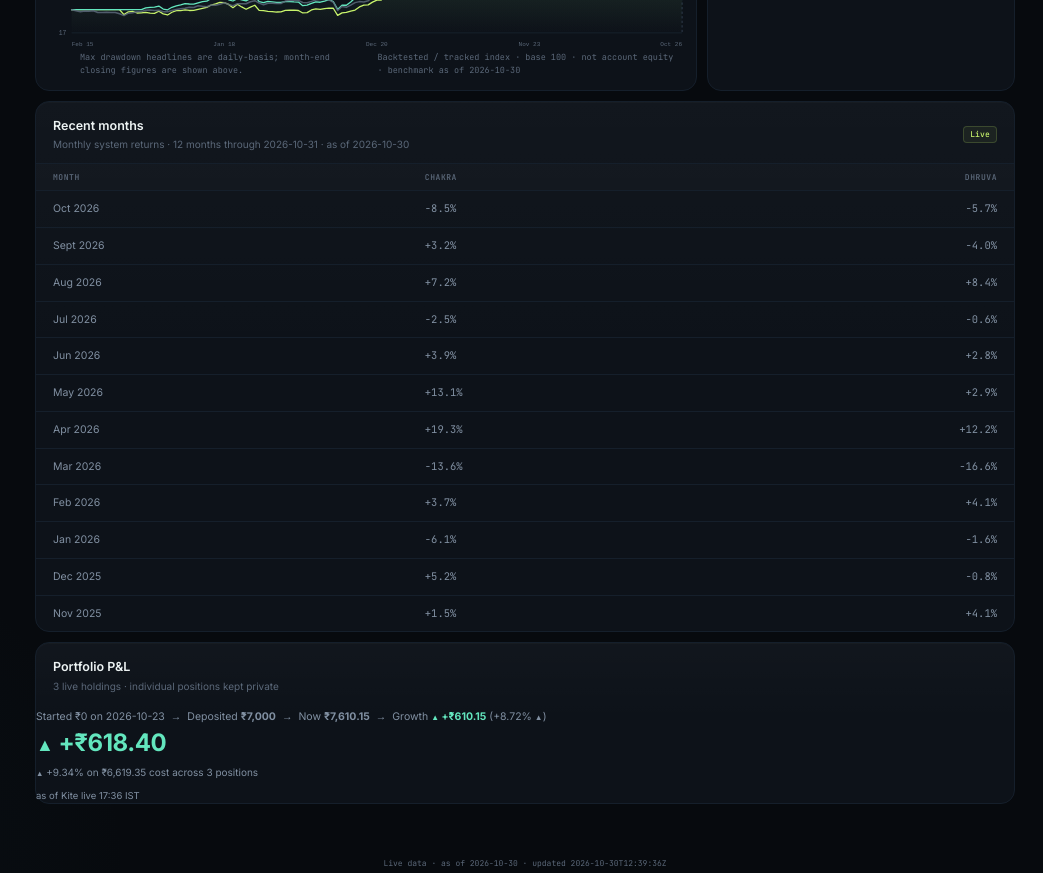
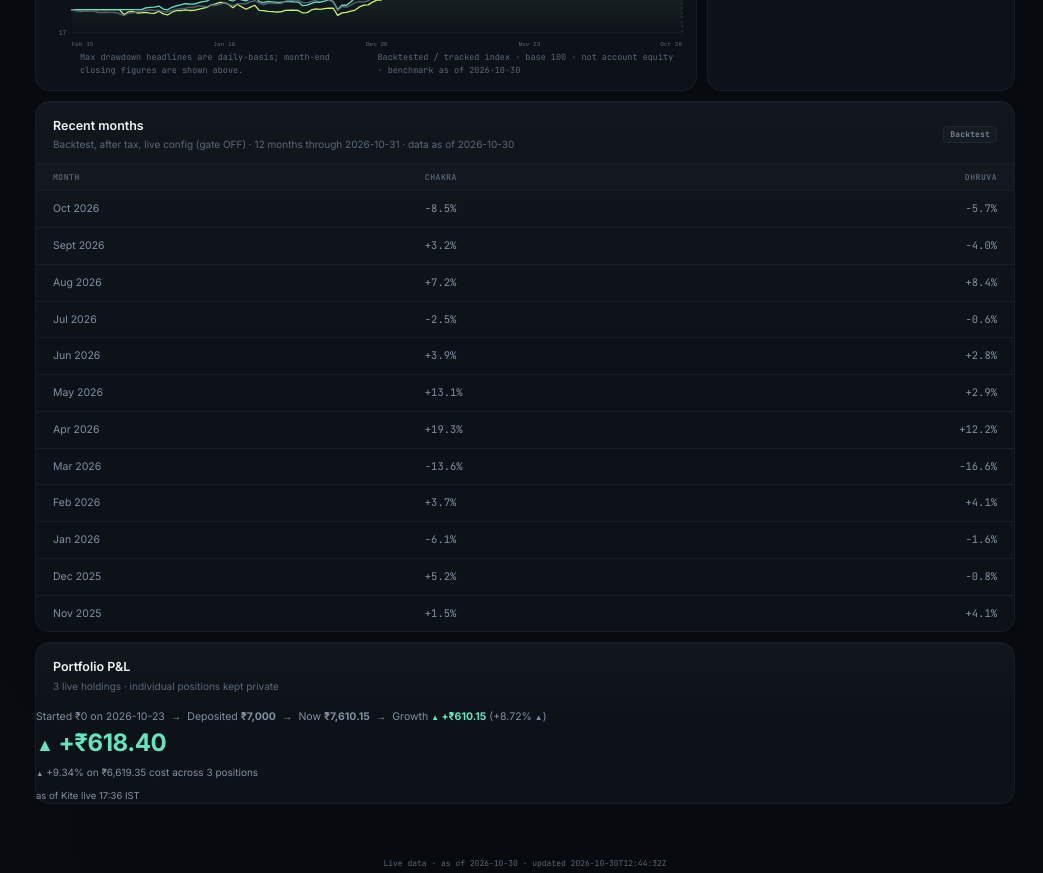
Before and after one commit to gulshan1234g5/trading-dashboard, a React (Vite) app: page / in a window 1280 px wide. Shown: the part 1080-1953 px from the top of the page, without its empty margins (237-1280 px from the left). Built offline with nearby package versions, Linux system fonts and the light colour scheme.

Commit message:
fix(overview): Recent months is backtest, not live — relabel pill and subtitle

```diff
--- a/public/live.json
+++ b/public/live.json
@@ -1,5 +1,5 @@
 {
-  "generated_at": "2026-10-30T12:39:36Z",
+  "generated_at": "2026-10-30T12:44:32Z",
   "data_asof": "2026-10-30",
   "mode": "REAL",
   "account": {
--- a/src/pages/Overview.tsx
+++ b/src/pages/Overview.tsx
@@ -266,9 +266,9 @@ export function Overview({ navigate }: { navigate: (page: PageId) => void }) {
           <div className="section-head">
             <div>
               <h2>Recent months</h2>
-              <p>Monthly system returns · {live.status === 'ok' ? `${live.data.recent_months.length} months through ${live.data.recent_months[live.data.recent_months.length - 1].month}${dataAsof ? ` · as of ${dataAsof}` : ''}` : 'loading'}</p>
+              <p>Backtest, after tax, live config (gate OFF) · {live.status === 'ok' ? `${live.data.recent_months.length} months through ${live.data.recent_months[live.data.recent_months.length - 1].month}${dataAsof ? ` · data as of ${dataAsof}` : ''}` : 'loading'}</p>
             </div>
-            {live.status === 'ok' ? <Pill tone="lime">Live</Pill> : <Pill tone="amber">Loading</Pill>}
+            {live.status === 'ok' ? <Pill tone="neutral">Backtest</Pill> : <Pill tone="amber">Loading</Pill>}
           </div>
           {live.status === 'ok' ? (
             <div className="table-wrap">
```
